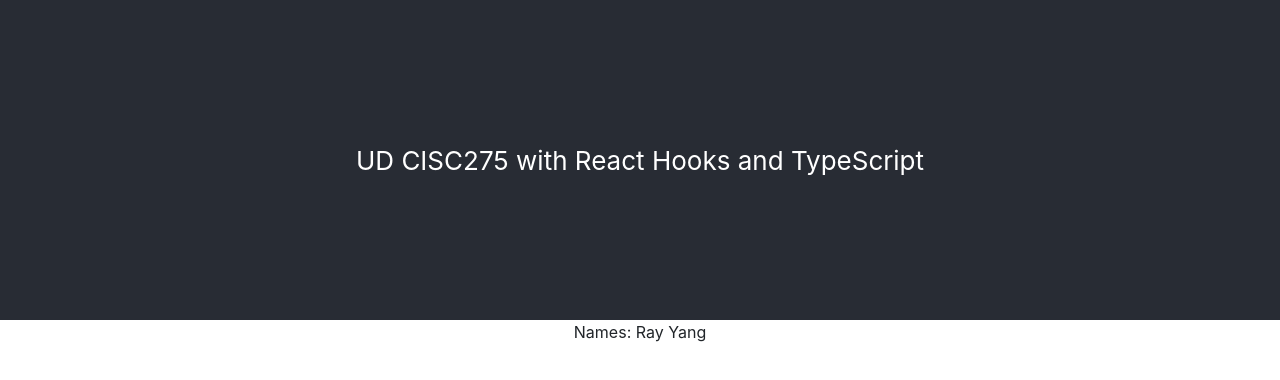
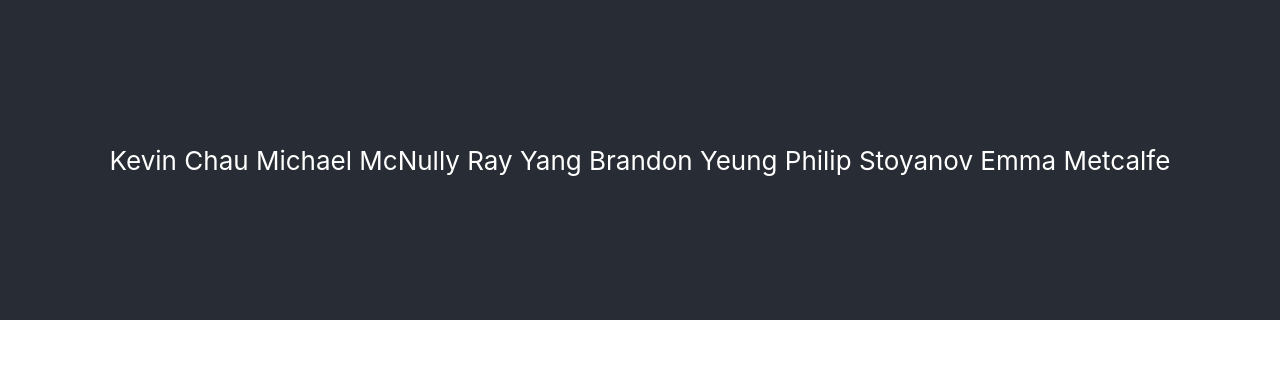
Before and after one commit to ydnamjs/CISC275012-S23-FinalProjectStarter, a React (Create React App) app: page / in a window 1280 px wide. Shown: the top 380 px of the page. Built offline with nearby package versions, Linux system fonts and the light colour scheme.

Commit message:
fixed names

```diff
--- a/src/App.tsx
+++ b/src/App.tsx
@@ -5,9 +5,9 @@ function App(): JSX.Element {
     return (
         <div className="App">
             <header className="App-header">
-                UD CISC275 with React Hooks and TypeScript
+                Kevin Chau Michael McNully Ray Yang Brandon Yeung Philip
+                Stoyanov Emma Metcalfe
             </header>
-            <p>Names: Ray Yang</p>
         </div>
     );
 }
```
